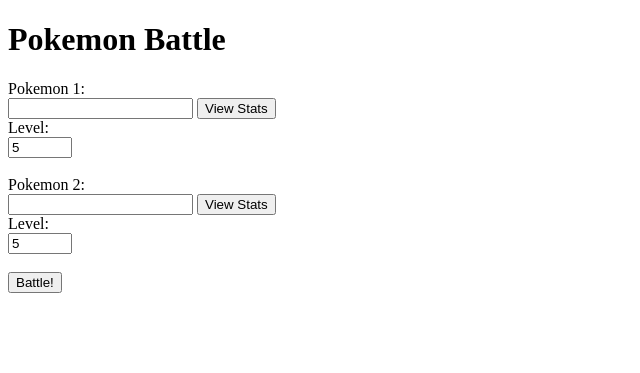
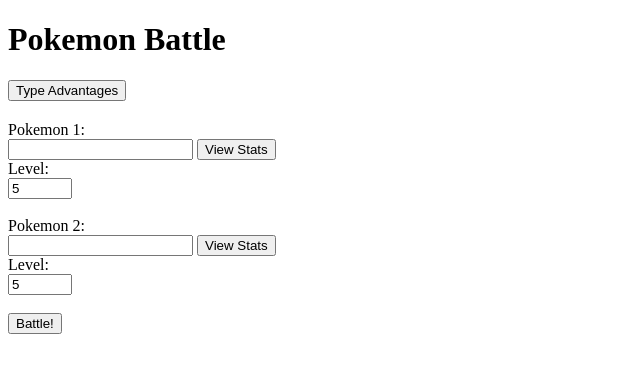
Before and after one commit to LAMaglan/PokeFightSimulartor, a FastAPI app: page / in a window 1280 px wide. Shown: the top 373 px of the page, without its empty margins (0-640 px from the left). Run offline with FastAPI, Linux system fonts and the light colour scheme; data that the repository does not hold is empty; parts of the project's set-up code (start-up, migrations or seed data) failed here and were passed over.

Commit message:
button from index.html to redirecto to types.html

```diff
--- a/templates/index.html
+++ b/templates/index.html
@@ -4,10 +4,19 @@
 <head>
     <meta charset="UTF-8">
     <title>Pokemon Battle</title>
+    <style>
+        #statsButton {
+            margin-bottom: 20px;
+        }
+    </style>
 </head>
 
 <body>
     <h1>Pokemon Battle</h1>
+
+    <button id="statsButton" onclick="window.location.href='/types'">Type Advantages</button>
+
+
 
     <form id="battleForm" action="/battle" method="get">
         <label for="pokemon1_name">Pokemon 1:</label><br>
```
